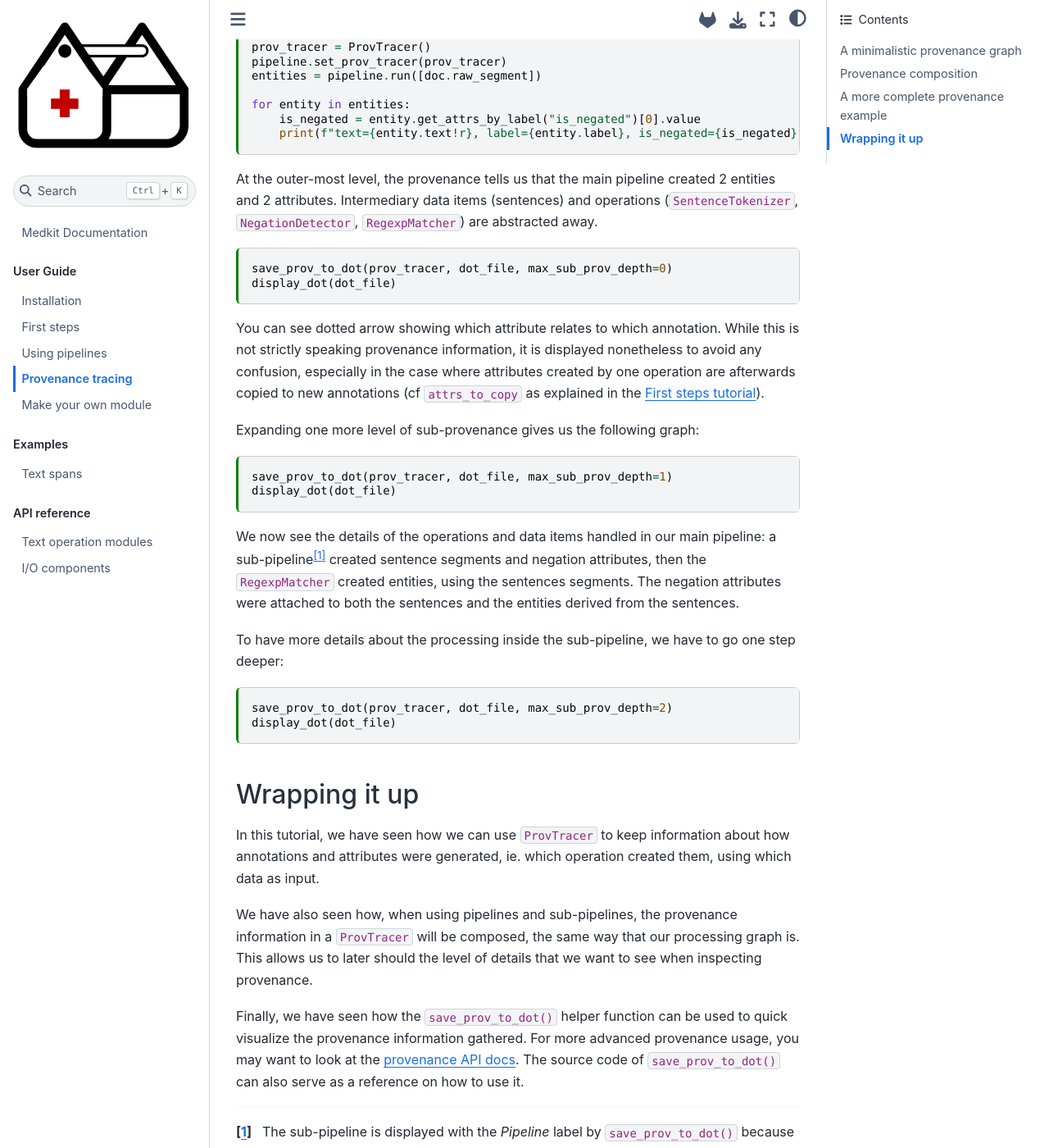
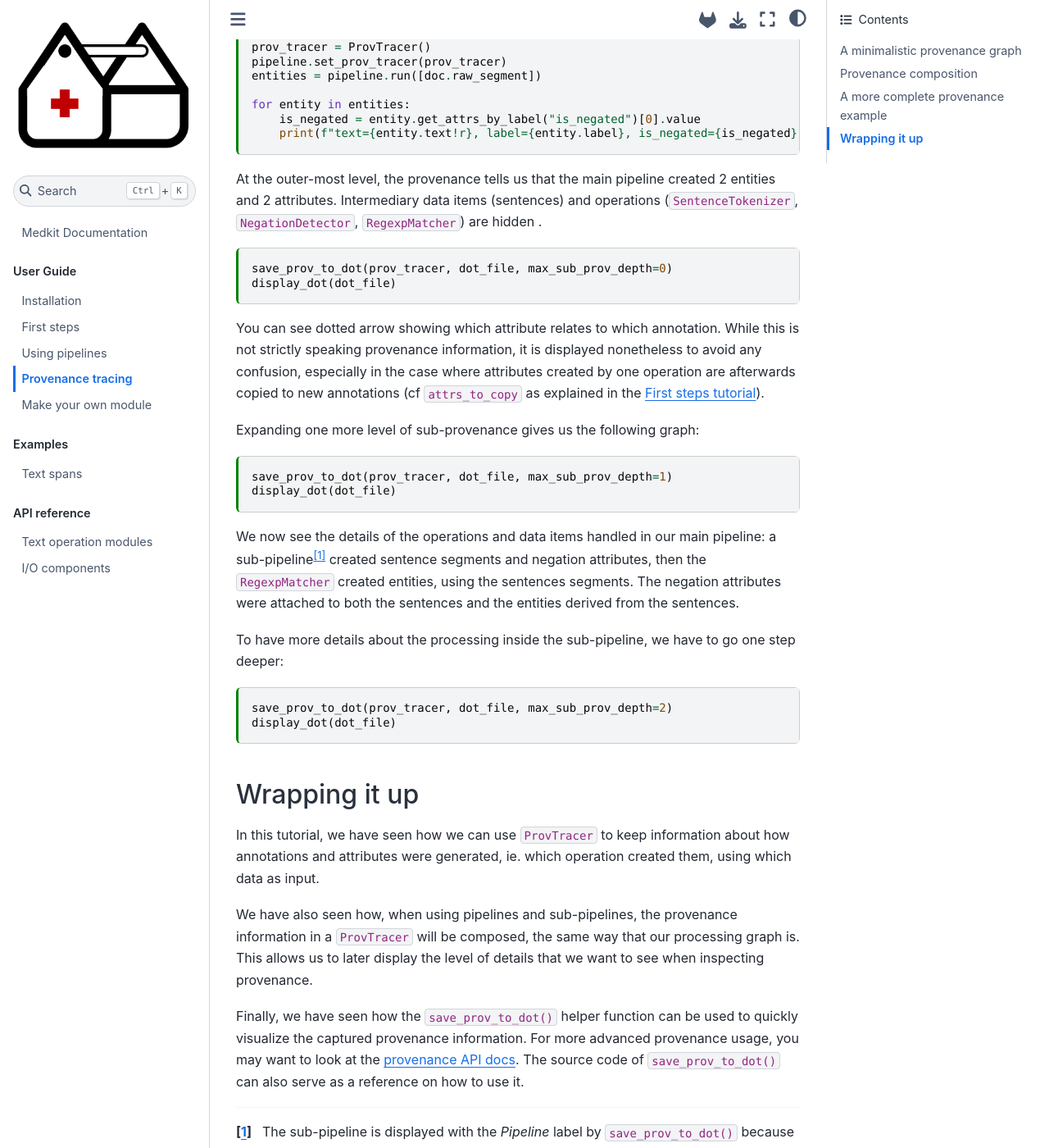
Before and after one commit to TeamHeka/medkit, a Jupyter Book: the page built from docs/user_guide/provenance.md, in a window 1280 px wide and 1400 px high, scrolled down 5761 px. Shown: the whole window at 82% size. Built offline with Jupyter Book 1.0.4 settings and Sphinx 7.4.7 and the Sphinx Book theme 1.1.4, drawn with Linux system fonts in a browser that asks for light colours; pages that are not in the unit, such as notebooks, are missing from menus; some of the changed text lies outside the part shown.

Commit message:
In provenance tutorial, reword and fix typos

````diff
--- a/docs/user_guide/provenance.md
+++ b/docs/user_guide/provenance.md
@@ -315,7 +315,7 @@ pipeline_steps = [
 pipeline = Pipeline(pipeline_steps, input_keys=["full_text"], output_keys=["entities"])
 ```
 
-Running the pipeline gives us 2 entity with negation attributes:
+Running the pipeline gives us 2 entities with negation attributes:
 
 ```{code-cell} ipython3
 prov_tracer = ProvTracer()
@@ -329,7 +329,7 @@ for entity in entities:
 
 At the outer-most level, the provenance tells us that the main pipeline created
 2 entities and 2 attributes. Intermediary data items (sentences) and operations
-(`SentenceTokenizer`, `NegationDetector`, `RegexpMatcher`) are abstracted away.
+(`SentenceTokenizer`, `NegationDetector`, `RegexpMatcher`) are hidden .
 
 ```{code-cell} ipython3
 ---
@@ -391,11 +391,11 @@ them, using which data as input.
 
 We have also seen how, when using pipelines and sub-pipelines, the provenance
 information in a `ProvTracer` will be composed, the same way that our processing
-graph is. This allows us to later should the level of details that we want to
+graph is. This allows us to later display the level of details that we want to
 see when inspecting provenance.
 
 Finally, we have seen how the `save_prov_to_dot()` helper function can be used
-to quick visualize the provenance information gathered. For more advanced
+to quickly visualize the captured provenance information. For more advanced
 provenance usage, you may want to look at the [provenance API
 docs](api:core:provenance). The source code of `save_prov_to_dot()` can also
 serve as a reference on how to use it.
````
Also changed, not shown: other parts of docs/user_guide/provenance.md (+2 -2 lines).
